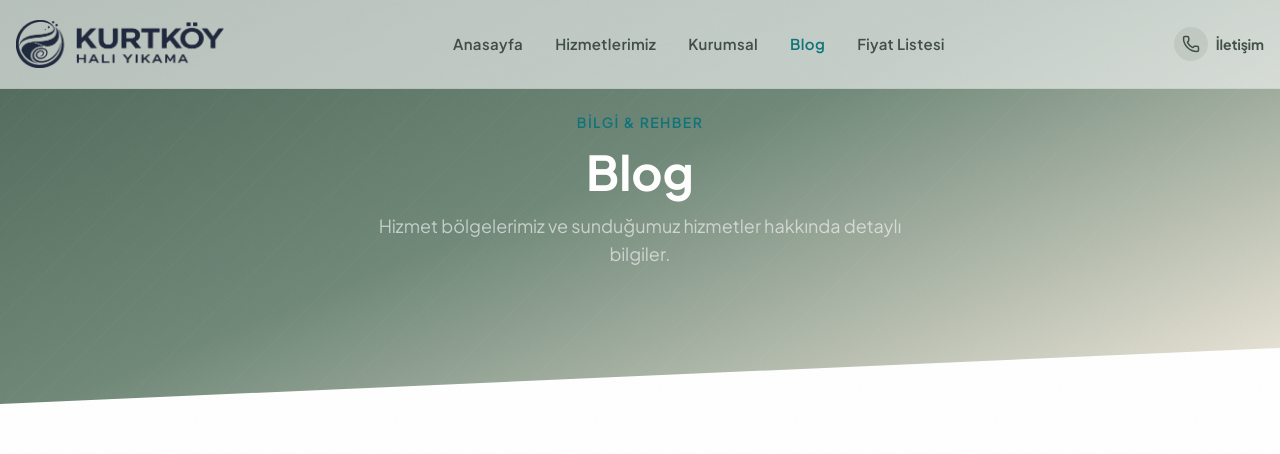
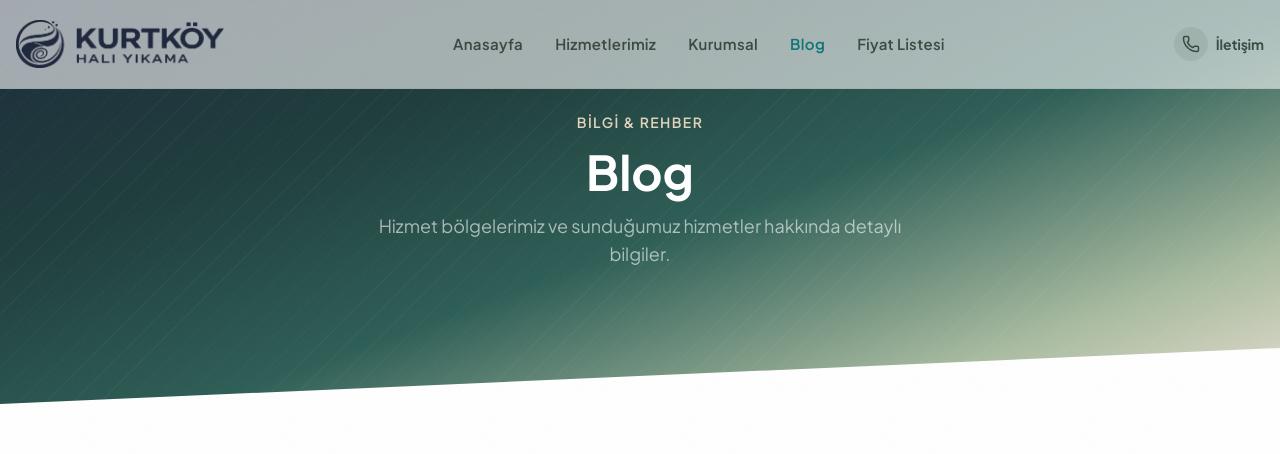
Before and after one commit to stratejist34/kurtkoyhaliyikama, a Next.js app: page /blog in a window 1280 px wide. Shown: the top 454 px of the page. Built offline with nearby package versions, Linux system fonts and the light colour scheme.

Commit message:
ui: redesign inner page hero gradient + fix text contrast across all pages

```diff
--- a/src/app/blog/[slug]/page.tsx
+++ b/src/app/blog/[slug]/page.tsx
@@ -46,7 +46,7 @@ export default async function BlogPostPage({ params }: PageProps) {
                         <ArrowLeft size={16} />
                         Blog
                     </Link>
-                    <span className="inline-block bg-brand-sky/15 text-brand-sky text-xs font-semibold px-3 py-1.5 rounded-full mb-4">
+                    <span className="inline-block bg-brand-sand/15 text-brand-sand text-xs font-semibold px-3 py-1.5 rounded-full mb-4">
                         {post.categoryLabel}
                     </span>
                     <h1 className="text-3xl md:text-5xl font-bold text-white mb-4">
--- a/src/app/blog/page.tsx
+++ b/src/app/blog/page.tsx
@@ -19,7 +19,7 @@ export default function BlogPage() {
             {/* Hero */}
             <section className="relative pt-28 page-hero-bg page-hero-cut overflow-hidden">
                 <div className="max-w-7xl mx-auto px-4 relative z-10 text-center">
-                    <p className="text-brand-sky text-sm uppercase tracking-widest font-semibold mb-4">Bilgi &amp; Rehber</p>
+                    <p className="text-brand-sand text-sm uppercase tracking-widest font-semibold mb-4">Bilgi &amp; Rehber</p>
                     <h1 className="text-4xl md:text-5xl font-bold text-white mb-4">Blog</h1>
                     <p className="text-white/60 text-lg max-w-xl mx-auto">
                         Hizmet bölgelerimiz ve sunduğumuz hizmetler hakkında detaylı bilgiler.
--- a/src/app/bolge/[slug]/page.tsx
+++ b/src/app/bolge/[slug]/page.tsx
@@ -222,7 +222,7 @@ export default async function BolgeServicePage({ params }: { params: Promise<{ s
                                     <ul className="grid grid-cols-2 gap-2">
                                         {serviceData.features.map((feature) => (
                                             <li key={feature} className="flex items-center gap-2 text-xs text-white/70">
-                                                <CheckCircle2 className="w-3.5 h-3.5 text-brand-sky shrink-0" />
+                                                <CheckCircle2 className="w-3.5 h-3.5 text-brand-sand shrink-0" />
                                                 {feature}
                                             </li>
                                         ))}
--- a/src/app/fiyat-listesi/page.tsx
+++ b/src/app/fiyat-listesi/page.tsx
@@ -36,7 +36,7 @@ export default function FiyatListesiPage() {
             {/* Hero */}
             <section className="relative pt-28 page-hero-bg page-hero-cut overflow-hidden">
                 <div className="max-w-4xl mx-auto px-4 relative z-10 text-center">
-                    <p className="text-brand-sky text-sm uppercase tracking-widest font-semibold mb-4">Güncel Fiyat Listesi</p>
+                    <p className="text-brand-sand text-sm uppercase tracking-widest font-semibold mb-4">Güncel Fiyat Listesi</p>
                     <h1 className="text-4xl md:text-5xl font-bold text-white mb-4">
                         Halı Yıkama Fiyatları
                     </h1>
--- a/src/app/gizlilik/page.tsx
+++ b/src/app/gizlilik/page.tsx
@@ -10,7 +10,7 @@ export default function GizlilikPage() {
         <main className="min-h-screen bg-white">
             <section className="relative pt-28 page-hero-bg page-hero-cut overflow-hidden">
                 <div className="max-w-7xl mx-auto px-4 relative z-10 text-center">
-                    <p className="text-brand-sky text-xs uppercase tracking-[0.25em] font-bold mb-4">Yasal</p>
+                    <p className="text-brand-sand text-xs uppercase tracking-[0.25em] font-bold mb-4">Yasal</p>
                     <h1 className="text-4xl md:text-5xl font-bold text-white mb-6 tracking-tight">Gizlilik Politikası</h1>
                 </div>
             </section>
--- a/src/app/globals.css
+++ b/src/app/globals.css
@@ -424,13 +424,15 @@ body::before {
   background:
     repeating-linear-gradient(-45deg,
       transparent,
-      transparent 20px,
-      rgba(255, 255, 255, 0.018) 20px,
-      rgba(255, 255, 255, 0.018) 21px),
-    linear-gradient(158deg,
-      #4B6455 0%,
-      #6F8878 46%,
-      #F4ECDF 100%);
+      transparent 18px,
+      rgba(255, 255, 255, 0.03) 18px,
+      rgba(255, 255, 255, 0.03) 19px),
+    linear-gradient(160deg,
+      #1A2A3A 0%,
+      #1E3D3B 30%,
+      #2D5E56 55%,
+      #A8BBA0 82%,
+      #E8DFD0 100%);
 }
 
 /* Angled bottom cut — adds visual break before next section */
--- a/src/app/hizmetler/[slug]/page.tsx
+++ b/src/app/hizmetler/[slug]/page.tsx
@@ -27,7 +27,7 @@ export default function ServiceDetailPage() {
                     <div className="flex flex-col md:flex-row items-center gap-12">
                         <div className="flex-1 text-left">
                             <h1 className="text-4xl md:text-6xl font-bold text-white mb-6 uppercase tracking-tight">{service.title}</h1>
-                            <p className="text-brand-sky text-xl mb-8 opacity-90 max-w-2xl">{service.shortDescription}</p>
+                            <p className="text-brand-sand text-xl mb-8 opacity-90 max-w-2xl">{service.shortDescription}</p>
                             <SlotMessage variant="dark" className="mb-4" />
                             <div className="flex flex-wrap gap-4">
                                 <a
@@ -45,7 +45,7 @@ export default function ServiceDetailPage() {
                                     onClick={() => trackEvent('whatsapp_yazanlar', { konum: 'hizmet_detay' })}
                                     className="bg-white/10 text-white font-bold px-8 py-4 rounded-sm flex items-center gap-2 hover:bg-white/20 transition-all border border-white/20 uppercase tracking-wide"
                                 >
-                                    <MessageCircle className="w-5 h-5 text-brand-sky" />
+                                    <MessageCircle className="w-5 h-5 text-brand-sand" />
                                     WHATSAPP&apos;TAN FİYAT ALIN
                                 </a>
                             </div>
--- a/src/app/hizmetler/page.tsx
+++ b/src/app/hizmetler/page.tsx
@@ -20,7 +20,7 @@ export default function HizmetlerPage() {
             <section className="relative pt-28 page-hero-bg page-hero-cut overflow-hidden">
                 <div className="max-w-7xl mx-auto px-4 relative z-10 text-center">
                     <h1 className="text-4xl md:text-6xl font-bold text-white mb-6">Hizmetlerimiz</h1>
-                    <p className="text-brand-sky text-lg uppercase tracking-widest font-medium">Her biri ayrı uzmanlık.</p>
+                    <p className="text-brand-sand text-lg uppercase tracking-widest font-medium">Her biri ayrı uzmanlık.</p>
                 </div>
             </section>
 
--- a/src/app/iletisim/page.tsx
+++ b/src/app/iletisim/page.tsx
@@ -44,7 +44,7 @@ export default function IletisimPage() {
             <section className="relative pt-32 pb-20 page-hero-bg page-hero-cut overflow-hidden">
                 <div className="absolute inset-0 bg-[url('/images/microscopic_bacteria_bg.png')] opacity-10 mix-blend-overlay" />
                 <div className="max-w-4xl mx-auto px-4 relative z-10 text-center">
-                    <p className="text-brand-sky text-xs uppercase tracking-[0.25em] font-bold mb-4">İletişim</p>
+                    <p className="text-brand-sand text-xs uppercase tracking-[0.25em] font-bold mb-4">İletişim</p>
                     <h1 className="text-4xl md:text-6xl font-bold text-white mb-6 tracking-tight leading-tight">
                         Bir adım uzağınızdayız.
                     </h1>
--- a/src/app/kurumsal/page.tsx
+++ b/src/app/kurumsal/page.tsx
@@ -10,7 +10,7 @@ export default function KurumsalPage() {
                 <div className="absolute inset-0 bg-[url('/images/microscopic_bacteria_bg.png')] opacity-10 mix-blend-overlay"></div>
                 <div className="max-w-7xl mx-auto px-4 relative z-10 text-center">
                     <h1 className="text-4xl md:text-6xl font-bold text-white mb-6">Kurumsal</h1>
-                    <p className="text-brand-sky text-lg uppercase tracking-widest font-medium">Sadece Temizlik Değil, Bir Sağlık Kararı</p>
+                    <p className="text-brand-sand text-lg uppercase tracking-widest font-medium">Sadece Temizlik Değil, Bir Sağlık Kararı</p>
                 </div>
             </section>
 
--- a/src/app/kvkk/page.tsx
+++ b/src/app/kvkk/page.tsx
@@ -10,7 +10,7 @@ export default function KVKKPage() {
         <main className="min-h-screen bg-white">
             <section className="relative pt-28 page-hero-bg page-hero-cut overflow-hidden">
                 <div className="max-w-7xl mx-auto px-4 relative z-10 text-center">
-                    <p className="text-brand-sky text-xs uppercase tracking-[0.25em] font-bold mb-4">Yasal</p>
+                    <p className="text-brand-sand text-xs uppercase tracking-[0.25em] font-bold mb-4">Yasal</p>
                     <h1 className="text-4xl md:text-5xl font-bold text-white mb-6 tracking-tight">KVKK Aydınlatma Metni</h1>
                 </div>
             </section>
```
